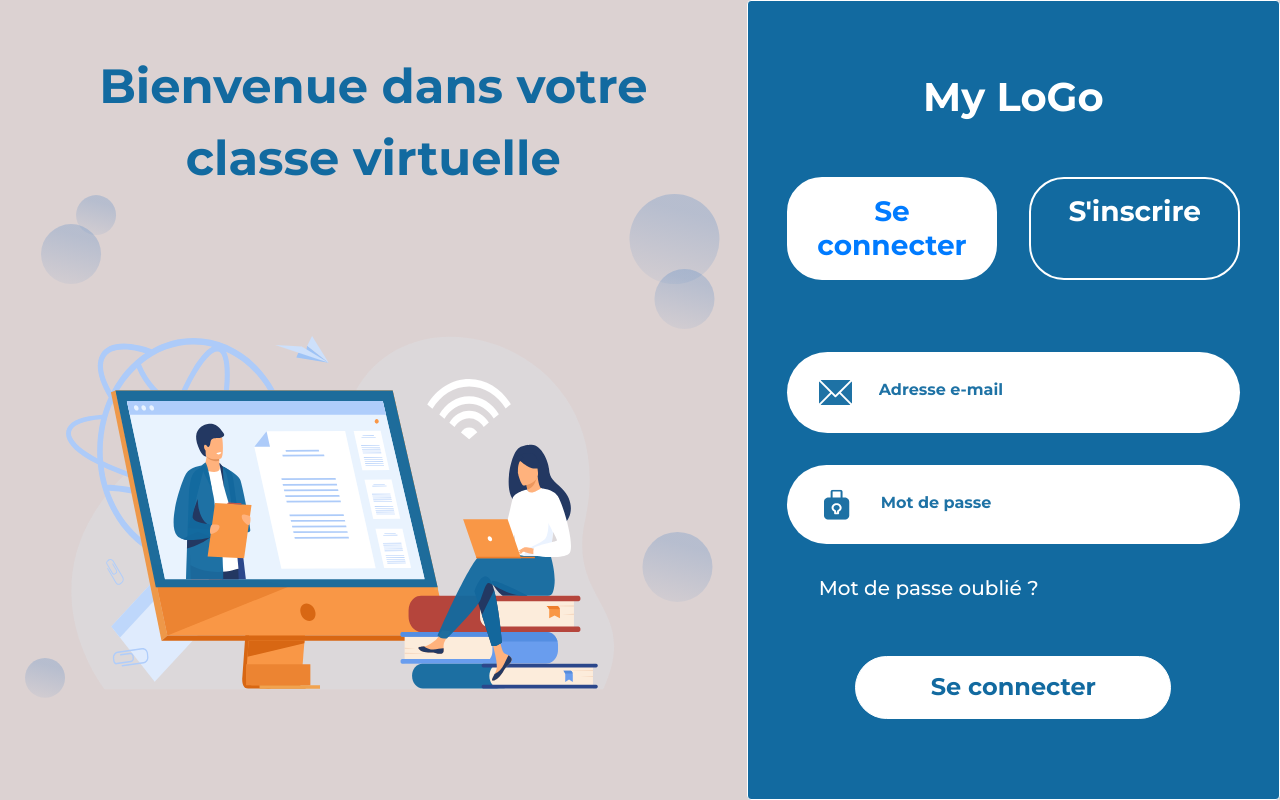
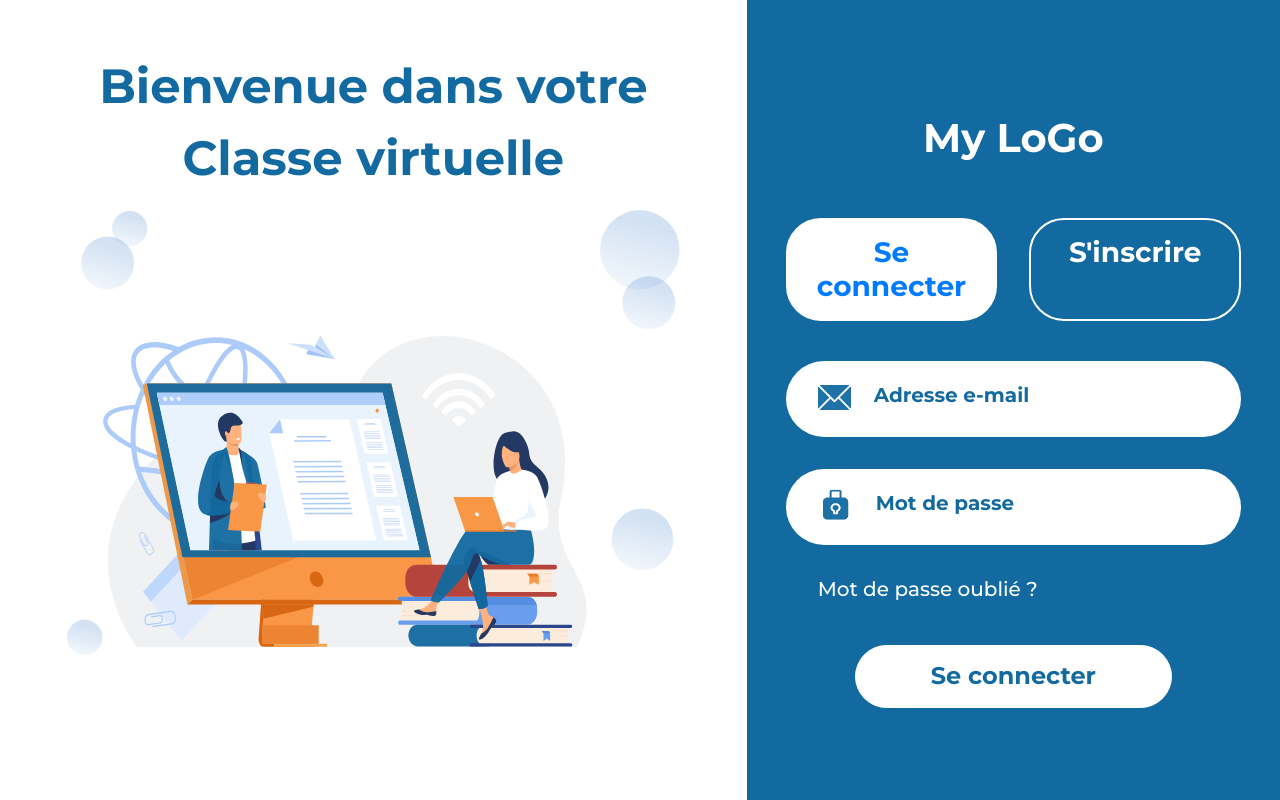
Before and after one commit to soufianeAe55/virtuel-class, a React (Create React App) app: page / in a window 1280 px wide. Built offline with nearby package versions, Linux system fonts and the light colour scheme.

Commit message:
Login firstPage

```diff
--- a/src/App.css
+++ b/src/App.css
@@ -5,5 +5,5 @@
 
 }
 body {
-	 background-color: #DCD2D2;
+  background-color: #F4EDED;
 }
--- a/src/Components/Login/LoginPage.css
+++ b/src/Components/Login/LoginPage.css
@@ -1,5 +1,6 @@
 #Seconnecter__carte{
    background-color: rgb(18, 106, 160);
+   padding-top: 90px;
 }
 #Seconnecter__signin{
    background-color: white;
@@ -12,16 +13,16 @@
    border: 2px solid white;
    border-radius: 35px;
 }
-#SeConnecter_bienvenue{
+.SeConnecter_bienvenue{
    color: rgb(18, 106, 160);
-   margin: 50px 0px 0px 0px;
+   text-align: center;
+   margin: 50px 10px;
    font-weight: bold;
    font-size: 3em;
 }
 
 #SeConnecter__image{
-   width: 97%;
-   margin: 0px 10px 10px 10px;
+   width: 88%;
 }
 /* -------------------------------------------------------- */
 
@@ -35,7 +36,7 @@
    border: 1px solid white;
 }
 ::placeholder{
-   color: rgba(18, 106, 160, 0.95);
+   color: rgba(18, 106, 160, 1);
    font-weight: bold;
    font-family: 'montserrat';
 }
@@ -51,7 +52,7 @@
 
 .SeConnecter__form input[type="submit"]{
    background-color: white;
-   color: rgba(18, 106, 160, 0.95);
+   color: rgba(18, 106, 160, 1);
    border-radius: 30px;
 }
 
@@ -61,8 +62,8 @@
    #SeConnecter__image{
       display: none;
    }
-   #SeConnecter_bienvenue{
-      margin: 50px 0px;
+   .SeConnecter_bienvenue{
+      margin: 20px 0px;
       font-size: 1.8em;
    }
 }
--- a/src/Components/Login/SeConnecter.js
+++ b/src/Components/Login/SeConnecter.js
@@ -9,44 +9,44 @@ function SeConnecter() {
 return(
    <div className="container-fluide">
       <div className="row mx-0">
-         <div class="col-lg-7">
+         <div class="col-xl-7 bg-white">
             <div class="d-flex flex-column">
-               <p className="text-center" id="SeConnecter_bienvenue">
-                  Bienvenue dans votre<br/>classe virtuelle
-               </p>
-               <img id="SeConnecter__image" src={svgMain} alt="" />
+               <div className="SeConnecter_bienvenue">
+                  <p>Bienvenue dans votre<br/>Classe virtuelle</p>
+                  <img id="SeConnecter__image" src={svgMain} alt="" />
+               </div>
             </div>
          </div>
 
-         <div class="col-lg-5 vh-100 rounded border border-white pt-5" id="Seconnecter__carte">
+         <div class="col-xl-5 vh-100" id="Seconnecter__carte">
             <h1 className="text-center text-white m-4 font-weight-bold">My LoGo</h1>
-            <div className="row my-5 mx-2">
-               <div className="col my-2 mx-3 text-center" id="Seconnecter__signin">
+            <div className="row mt-5 mx-2">
+               <div className="col-lg my-2 mx-3 text-center" id="Seconnecter__signin">
                   <a className="text-decoration-none" href="#">
                      <h3 className="font-weight-bold my-3 ">Se connecter</h3>
                   </a>
                </div>
-               <div className="col my-2 mx-3 text-center" id="Seconnecter__signup">
+               <div className="col-lg my-2 mx-3 text-center" id="Seconnecter__signup">
                   <a className="text-decoration-none" href="#">
                      <h3 className="font-weight-bold my-3 text-white">S'inscrire</h3>
                   </a>
                </div>
             </div>
-            <form className="d-flex flex-column my-5 mx-2" id="SeConnecter__form">
+            <form className="d-flex flex-column my-3 mx-2" id="SeConnecter__form">
                <div class="d-flex p-3 m-3 bg-white rounded-pill" id="SeConnecter__form__email">
-                  <div class="py-2 px-3 flex-shrink-1">
+                  <div class="py-1 px-3 flex-shrink-1">
                      <img src={email} alt="" />
                   </div>
-                  <div class="p-2 w-100">
-                     <input type="text" placeholder="Adresse e-mail" />
+                  <div class="p-1 w-100">
+                     <input className="h5" type="text" placeholder="Adresse e-mail" />
                   </div>
                </div>
                <div class="d-flex p-3 m-3 bg-white rounded-pill" id="SeConnecter__form__password">
-                  <div class="py-2 px-3 flex-shrink-1">
+                  <div class="py-1 px-3 flex-shrink-1">
                      <img src={password} alt="" />
                   </div>
-                  <div class="p-2 w-100">
-                     <input type="password" placeholder="Mot de passe" />
+                  <div class="p-1 w-100">
+                     <input className="h5" type="password" placeholder="Mot de passe" />
                   </div>
                </div>
                <div class="px-3 m-3">
@@ -54,7 +54,7 @@ return(
                      <h5 className="px-3 text-white" >Mot de passe oublié ?</h5>
                   </a>
                </div>
-               <div class="d-flex justify-content-center p-3 m-3">
+               <div class="d-flex justify-content-center p-3 mx-3 my-1  ">
                   <input id="Seconnecter__signin" className="font-weight-bold w-75 mx-3 p-3 h4" type="submit" value="Se connecter"/>
                </div>
             </form>
```
